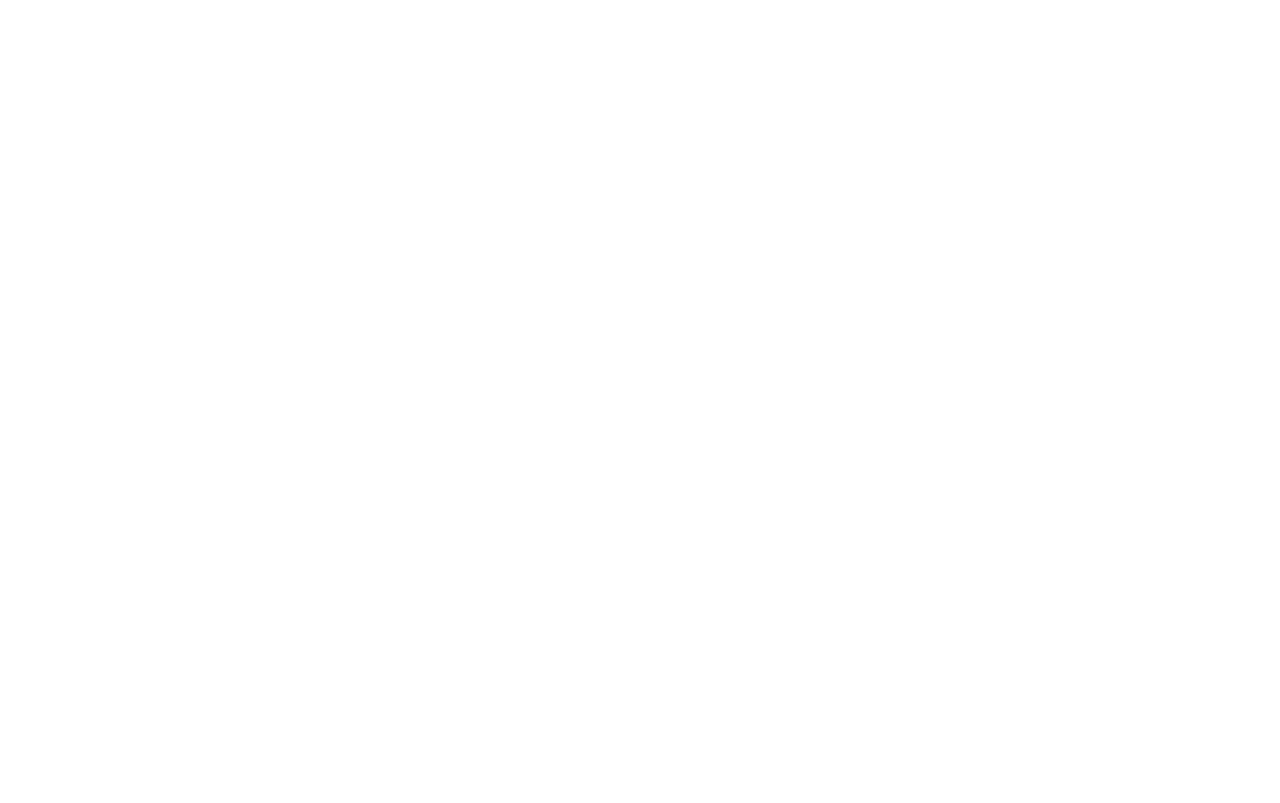
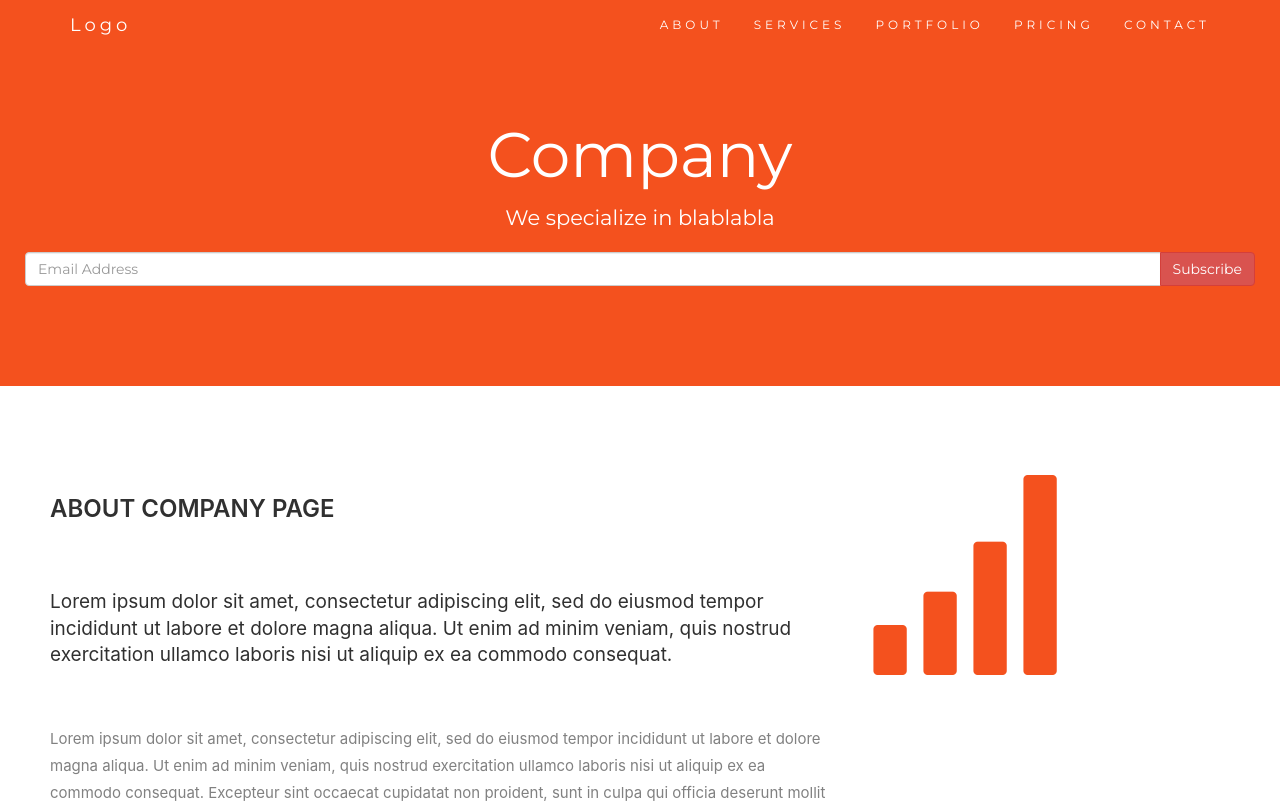
Before and after one commit to geislor/company, a React (Create React App) app: page / in a window 1280 px wide. Shown: the top 803 px of the page. Built offline with nearby package versions, Linux system fonts and the light colour scheme.

Commit message:
add site.js

```diff
--- a/src/App.js
+++ b/src/App.js
@@ -1,10 +1,11 @@
-import React, { Component } from 'react';
+import React, { Component } from "react";
+import Site from "./Site";
 
 class App extends Component {
   render() {
     return (
       <div className="App">
-
+        <Site />
       </div>
     );
   }
--- a/src/Site.js
+++ b/src/Site.js
@@ -159,7 +159,7 @@
           </div>
           <div className="col-sm-4">
             <span className="glyphicon glyphicon-wrench logo-small" />
-            <h4 style="color:#303030;">HARD WORK</h4>
+            <h4>HARD WORK</h4>
             <p>Lorem ipsum dolor sit amet..</p>
           </div>
         </div>
@@ -430,7 +430,6 @@
       <img
         src="/w3images/map.jpg"
         className="w3-image w3-greyscale-min"
-        style="width:100%"
       />
       <footer className="container-fluid text-center">
         <a href="#myPage" title="To Top">
```
